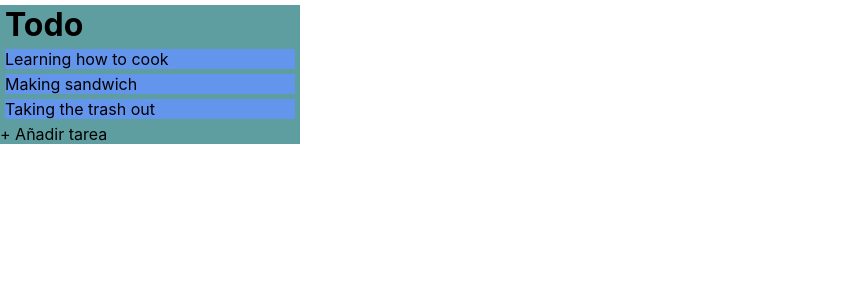
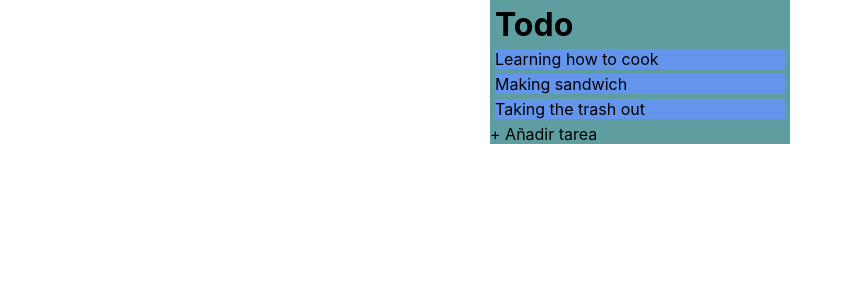
Before and after one commit to creativa-nk/Reto3, a React (Create React App) app: page / in a window 1280 px wide. Shown: the top 300 px of the page, without its empty margins (0-853 px from the left). Built offline with nearby package versions, Linux system fonts and the light colour scheme.

Commit message:
.App  flex row

```diff
--- a/src/App.css
+++ b/src/App.css
@@ -1,3 +1,9 @@
+.App{
+    display: flex;
+    flex-direction: row;
+    justify-content: space-around;
+}
+
 .lista{
     background-color: cadetblue;
     height: auto;
```
